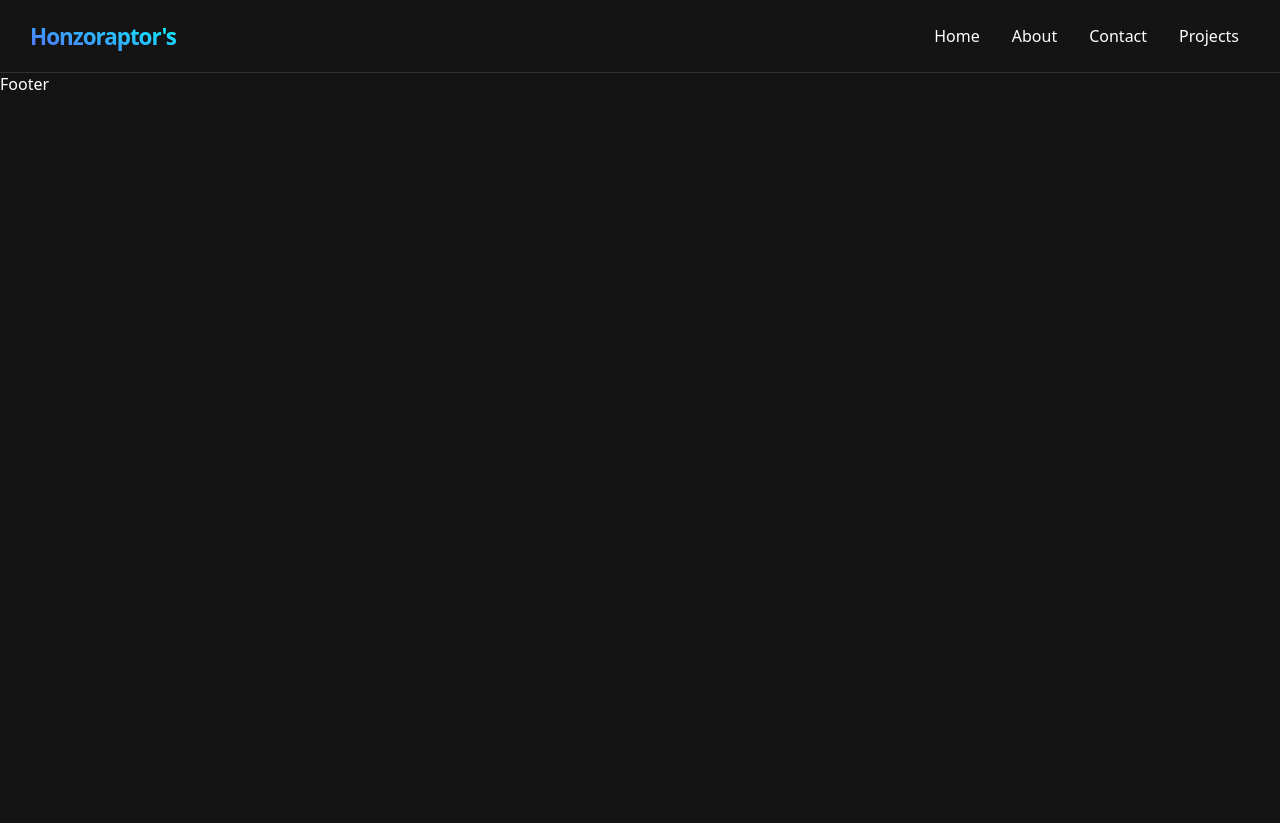
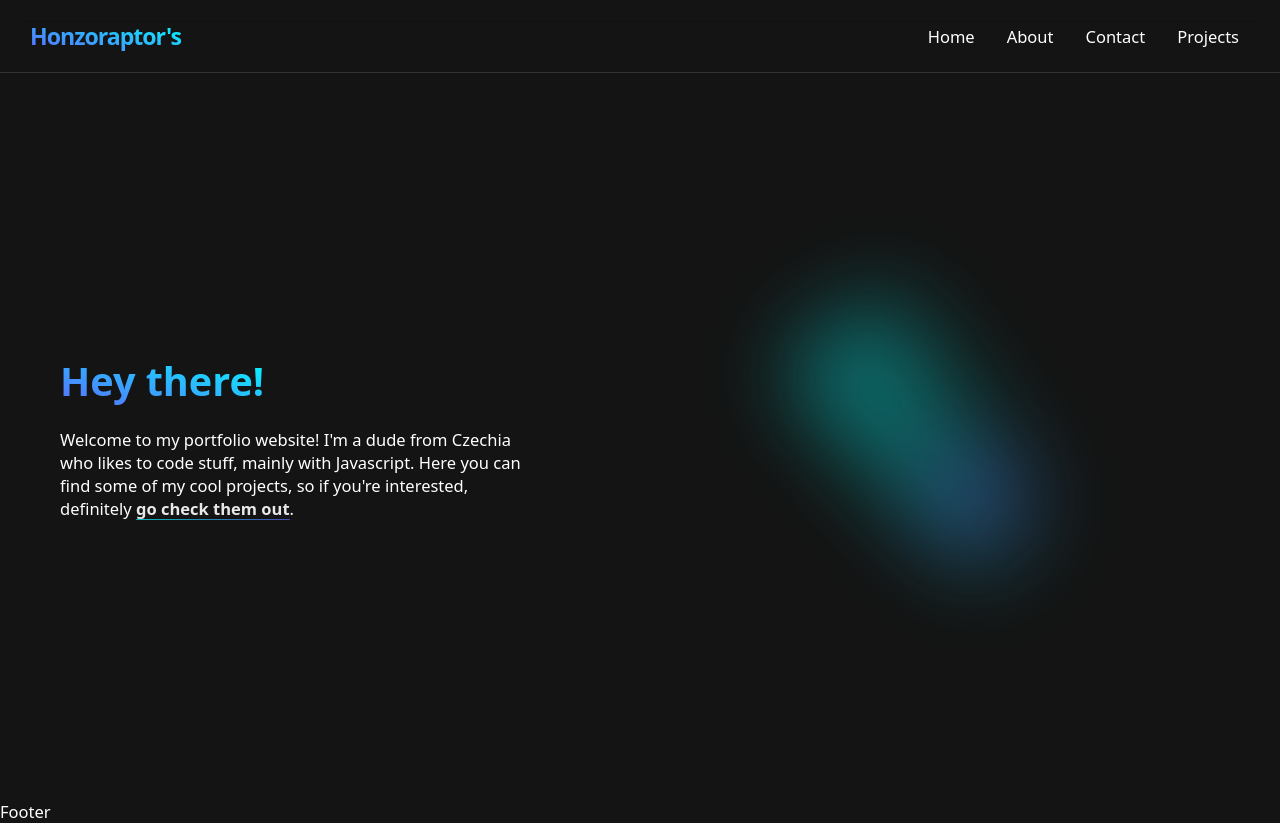
Before and after one commit to Honzoraptor31415/PortfolioV2, a Next.js app: page / in a window 1280 px wide. Before the commit the page ends 800 px from the top, so only its background shows below. Built offline with nearby package versions, Linux system fonts and the light colour scheme.

Commit message:
Added a basic header

```diff
--- a/src/app/globals.css
+++ b/src/app/globals.css
@@ -20,6 +20,10 @@
   margin: 0;
   padding: 0;
   box-sizing: border-box;
+}
+
+html {
+  font-size: 16.5px;
 }
 
 body {
@@ -140,6 +144,11 @@ body {
 .gap-10 {
   display: flex;
   gap: 10px;
+}
+
+.gap-20 {
+  display: flex;
+  gap: 20px;
 }
 
 .flex-column {
@@ -278,10 +287,6 @@ body:has(nav) {
 
 .nav-logo,
 .gradient-text {
-  -webkit-user-select: none;
-  user-select: none;
-  cursor: pointer;
-  font-size: 1.4rem;
   background-clip: text;
   text-decoration: none;
   transition: var(--main-transition);
@@ -290,6 +295,12 @@ body:has(nav) {
   max-width: fit-content;
   -webkit-text-fill-color: transparent;
   font-weight: 900;
+}
+
+.nav-logo {
+  -webkit-user-select: none;
+  user-select: none;
+  font-size: 1.4rem;
 }
 
 .nav-link::after {
@@ -306,4 +317,81 @@ body:has(nav) {
 .nav-link:hover:after {
   background: linear-gradient(45deg, var(--accent), var(--accent2));
   width: 100%;
+  border-radius: 100vw;
 }
+
+.blurry-bg-wrp {
+  position: relative;
+  filter: blur(46px);
+  opacity: .7;
+}
+
+.blurry-bg-element:first-child {
+  width: 290px;
+  height: 130px;
+  border-radius: 20px 0 40px 0;
+  background: linear-gradient(26deg, var(--accent), transparent);
+  animation: first-blurry-bg-element 40s infinite linear;
+}
+
+.blurry-bg-element:last-child {
+  position: absolute;
+  width: 100px;
+  height: 90px;
+  border-radius: 30%;
+  background-color: var(--accent2);
+  top: 80px;
+  left: 50%;
+  transform: translateX(-50%);
+  animation: last-blurry-bg-element 10s infinite linear;
+}
+
+@keyframes first-blurry-bg-element {
+  50% {
+    opacity: .5;
+  }
+
+  100% {
+    transform: rotate(360deg);
+  }
+}
+
+@keyframes last-blurry-bg-element {
+  50% {
+    transform: scale(.6);
+  }
+}
+
+.absolute {
+  position: absolute;
+}
+
+.main-header {
+  display: grid;
+  grid-template-columns: 50% 50%;
+  padding-inline: 60px;
+  min-height: calc(100svh - var(--nav-height));
+}
+
+.header-side:first-child p {
+  max-width: 80%;
+}
+
+.justify-center {
+  display: flex;
+  justify-content: center;
+}
+
+.flex-end {
+  display: flex;
+  justify-content: flex-end;
+}
+
+.header-side {
+  max-width: fit-content;
+  margin-inline: auto;
+}
+
+.main-heading {
+  font-size: 2.4rem;
+}
--- a/src/components/pages/Home.tsx
+++ b/src/components/pages/Home.tsx
@@ -1,11 +1,17 @@
 "use client"
 
-import React from 'react'
+import BlurryBackground from "../ui/BlurryBackground"
 
 function HomePage() {
   return (
-    <header>
-
+    <header className="main-header">
+      <div className="header-side flex-column gap-20 justify-center">
+        <h1 className="gradient-text main-heading">Hey there!</h1>
+        <p>Welcome to my portfolio website! I'm a dude from Czechia who likes to code stuff, mainly with Javascript. Here you can find some of my cool projects, so if you're interested, definitely <a href="/projects">go check them out</a>.</p>
+      </div>
+      <div className="header-side flex-end align-center">
+        <BlurryBackground />
+      </div>
     </header>
   )
 }
--- /dev/null
+++ b/src/components/ui/BlurryBackground.tsx
@@ -0,0 +1,12 @@
+"use client"
+
+function BlurryBackground() {
+  return (
+    <div className="blurry-bg-wrp">
+      <div className="blurry-bg-element"></div>
+      <div className="blurry-bg-element"></div>
+    </div>
+  )
+}
+
+export default BlurryBackground
```
